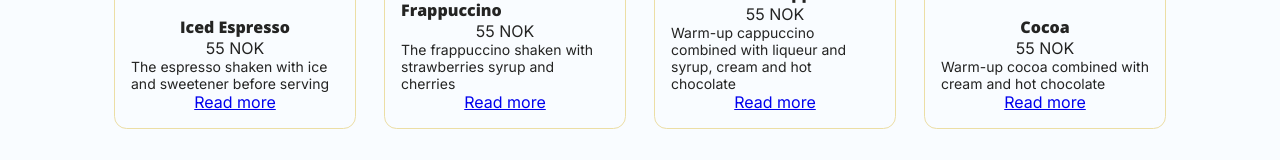
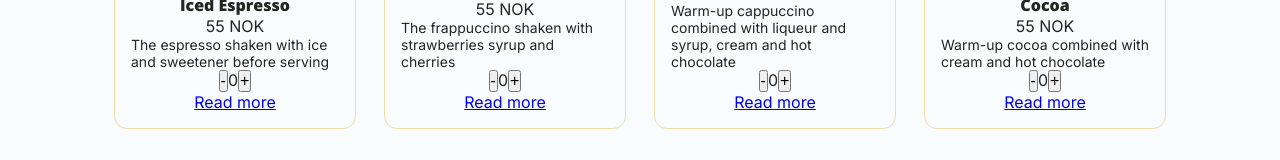
Before and after one commit to KaterinaB10/next-project, a Next.js app: page / in a window 1280 px wide. Shown: the part 323-483 px from the top of the page. Built offline with nearby package versions, Linux system fonts and the light colour scheme.

Commit message:
counter added

```diff
--- a/app/components/Card.tsx
+++ b/app/components/Card.tsx
@@ -1,6 +1,7 @@
 import Link from "next/link";
 import Image from "next/image";
 import { Open_Sans } from "next/font/google";
+import { Counter } from "./Counter";
 import style from "./card.module.css";
 
 const openSans = Open_Sans({ subsets: ["latin"], weight: "800" });
@@ -29,6 +30,7 @@ export function Card({ image, title, price, someText, link }: CardProperties) {
         <h3 className={openSans.className}>{title}</h3>
         <p className={style.cardInfoPrice}>{price}</p>
         <p className={style.cardInfoDescription}>{someText}</p>
+        <Counter />
         <Link href={link}>Read more</Link>
       </div>
     </div>
--- a/app/components/Counter.tsx
+++ b/app/components/Counter.tsx
@@ -1 +1,39 @@
-export function Counter() {}
+"use client";
+import { useState } from "react";
+import style from "./counter.module.css";
+
+export function Counter() {
+  const [count, setCount] = useState(0);
+
+  function increment() {
+    if (count >= 0 && count < 20) {
+      setCount((prevCount) => {
+        return prevCount + 1;
+      });
+    } else {
+      return count;
+    }
+  }
+
+  function decrement() {
+    if (count > 0) {
+      setCount((prevCount) => {
+        return prevCount - 1;
+      });
+    } else {
+      return count;
+    }
+  }
+
+  function reset() {
+    setCount(0);
+  }
+
+  return (
+    <div className={style.counterContainer}>
+      <button onClick={decrement}>-</button>
+      <p>{count}</p>
+      <button onClick={increment}>+</button>
+    </div>
+  );
+}
--- /dev/null
+++ b/app/components/counter.module.css
@@ -0,0 +1,3 @@
+.counterContainer {
+  display: flex;
+}
```
